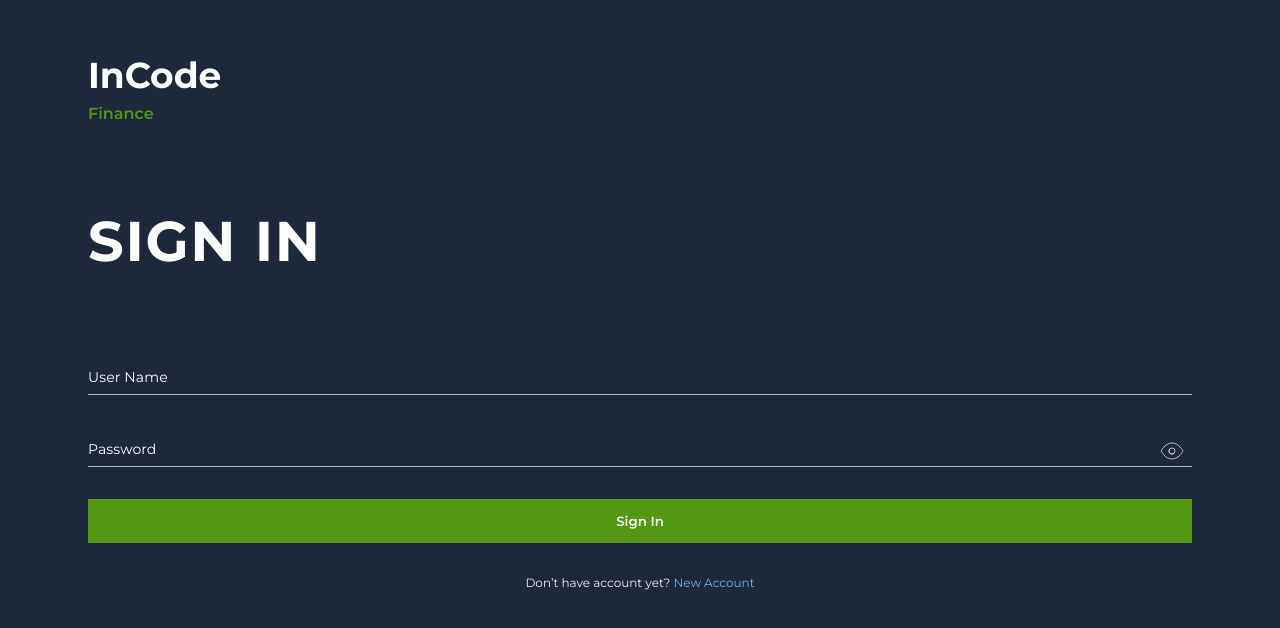
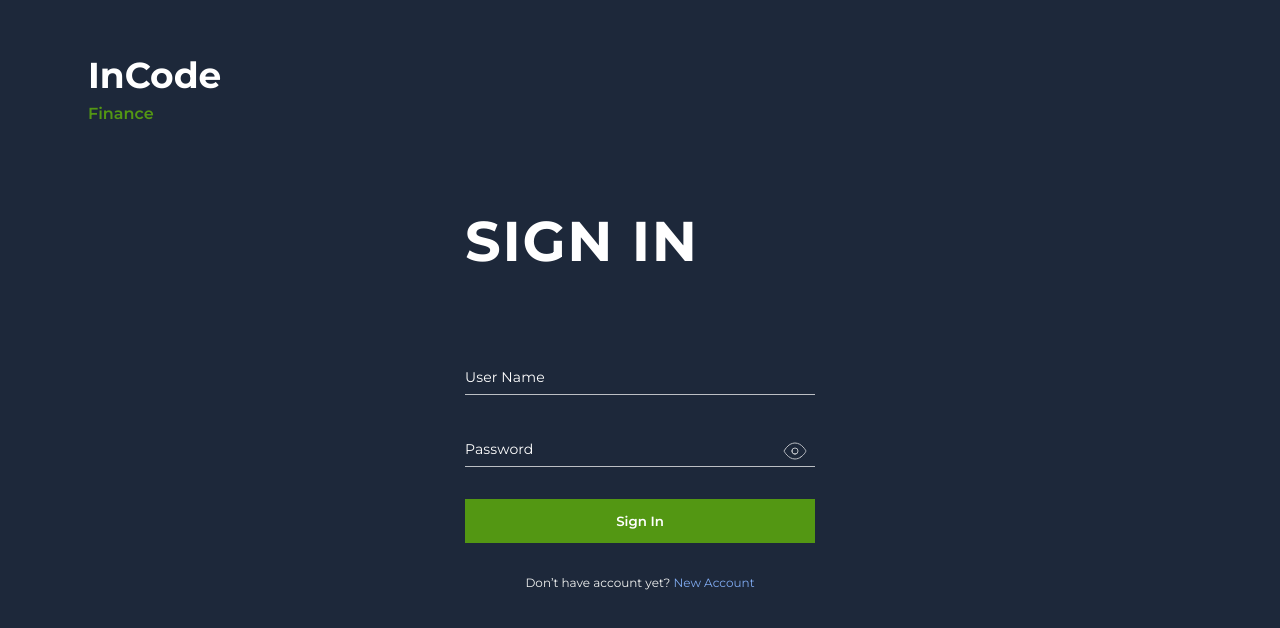
Before and after one commit to tetiana-kozak/login-form, a React (Create React App) app: page / in a window 1280 px wide. Shown: the top 628 px of the page. Built offline with nearby package versions, Linux system fonts and the light colour scheme.

Commit message:
fix: container width

```diff
--- a/src/style.scss
+++ b/src/style.scss
@@ -15,3 +15,10 @@ html {
 .main {
   margin-bottom: 48px;
 }
+
+@media (min-width: 450px) {
+  main .container {
+    max-width: 350px;
+    padding: 0;
+  }
+}
```
